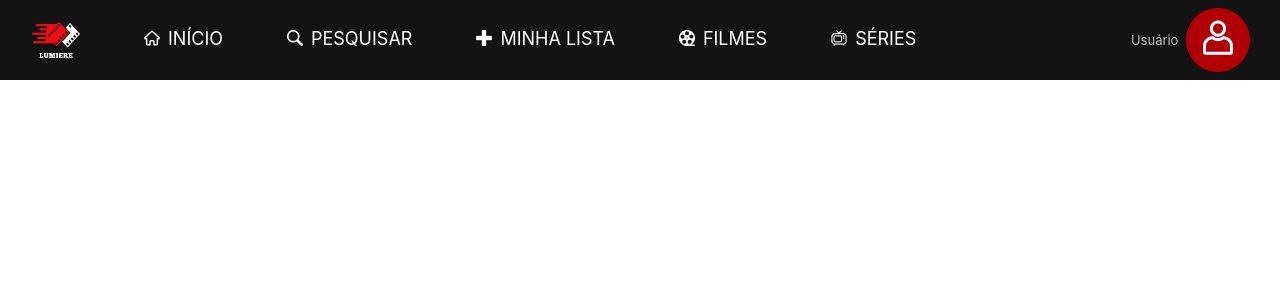
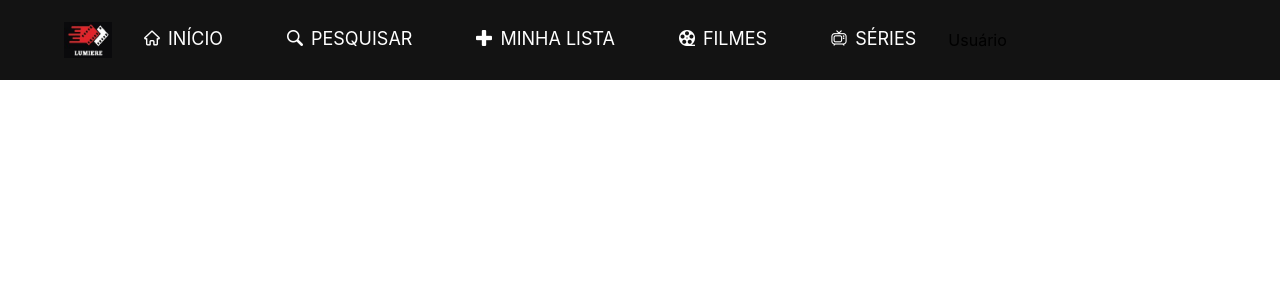
Before and after one commit to lucasafonsobastos/react-LUMIERE, a React (Create React App) app in the folder lumiere/: page / in a window 1280 px wide. Shown: the top 300 px of the page. Built offline with nearby package versions, Linux system fonts and the light colour scheme.

Commit message:
atualizando

```diff
--- a/lumiere/src/Conponentes/header.jsx
+++ b/lumiere/src/Conponentes/header.jsx
@@ -1,55 +1,46 @@
-import logo from '../img/logo.png';
+import logo from '../img/Logo.jpg';
 import home from '../img/ico/botao-de-inicio .png';
 import mais from '../img/ico/mais-pequeno.png';
 import buscar from '../img/ico/procurar.png';
 import filme from '../img/ico/filme.png';
 import serie from '../img/ico/tela.png';
-import pontos from '../img/ico/tres-pontos.png'
-
-import User from './user';
 
 import '../stylesheets/header.css';
 
 function Header() {
      return (
          <div className='app-header'>
-            <div className='header-content-menu'>
+             <div className='header-content'>
                  <img src={logo} className='app-Logo' alt='logo' />
-                <div className='header-logo'>
-                    <div className='tab-menu'>
-                        <img src={pontos} className='ico-menu' alt='ico-pontos' />
-                        <div className='header-content'>
                  <div className='itens-menu'>
                      <img src={home} className='app-ico' alt='ico-home' />
-                                <span className='app-item-menu' >Início</span>
+                     <span>Início</span>
                  </div>
                  <div className='itens-menu'>
-                                <img src={buscar} className='app-ico' alt='ico-buscar' />
-                                <span className='app-item-menu' >Pesquisar</span>
+                     <img src={buscar} className='app-ico' alt='ico-home' />
+                     <span>Pesquisar</span>
                  </div>
                  <div className='itens-menu'>
-                                <img src={mais} className='app-ico' alt='ico-main' />
-                                <span className='app-item-menu' >Minha Lista</span>
+                     <img src={mais} className='app-ico' alt='ico-home' />
+                     <span>Minha Lista</span>
                  </div>
                  <div className='itens-menu'>
-                                <img src={filme} className='app-ico' alt='ico-filme' />
-                                <span className='app-item-menu' >Filmes</span>
+                     <img src={filme} className='app-ico' alt='ico-home' />
+                     <span>Filmes</span>
                  </div>
                  <div className='itens-menu'>
-                                <img src={serie} className='app-ico' alt='ico-serie' />
-                                <span className='app-item-menu' >Séries</span>
+                     <img src={serie} className='app-ico' alt='ico-home' />
+                     <span>Séries</span>
+                 </div>
+             </div>
+             {/* abaixo esta o componente de login e do menu do usuario */}
+             <div>
+                 <div>
+                     <span> Usuário </span>
                  </div>
              </div>
          </div>
-                </div>
-                {/* abaixo esta o componente de login e do menu do usuario
+     )
+}
 
-                */}
-                <div>
-                    <User />
-                </div>
-            </div>
-        </div>
-    );
-}
 export default Header;
```
Lines whose indentation alone changed are shown as unchanged.
